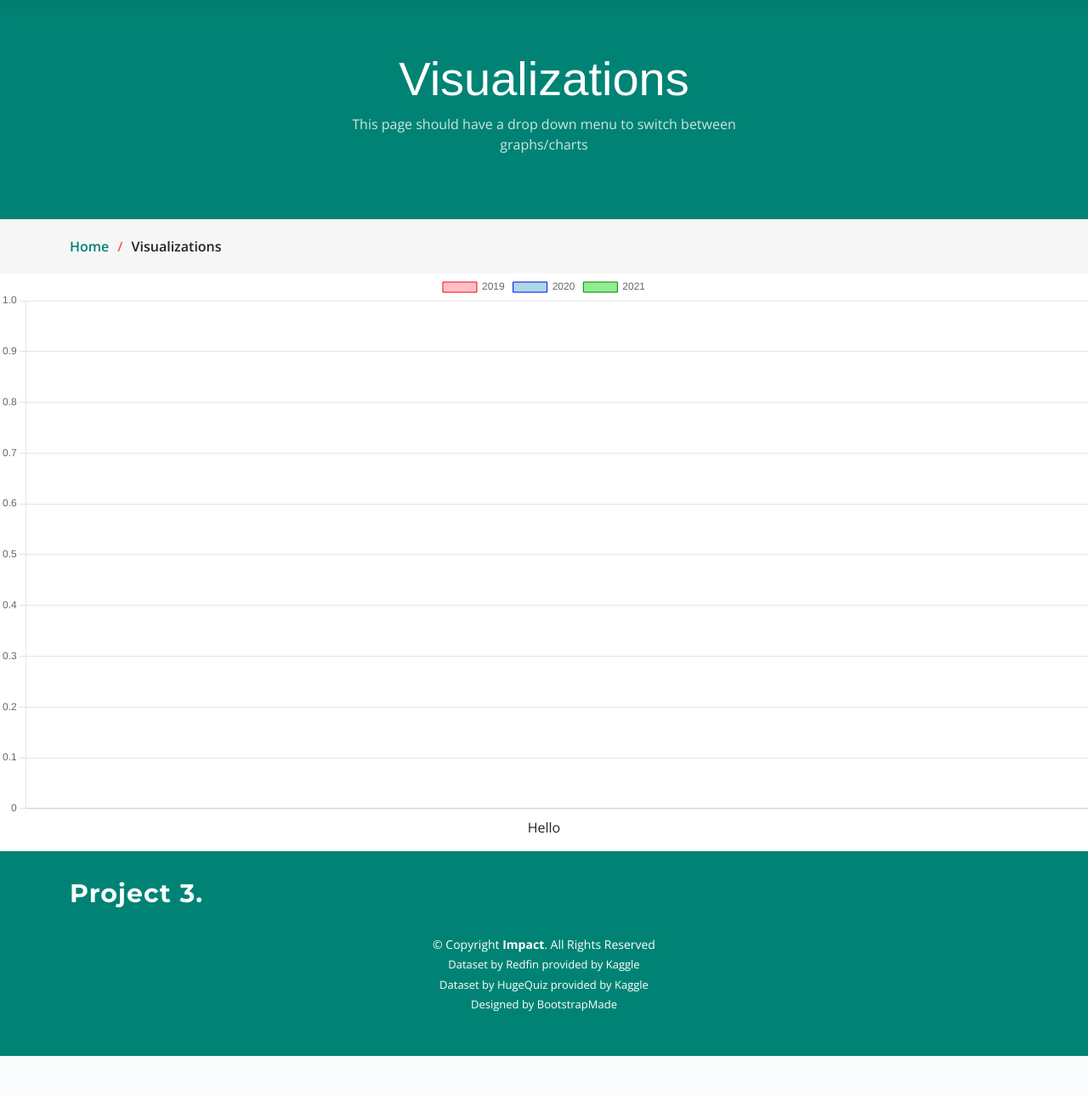
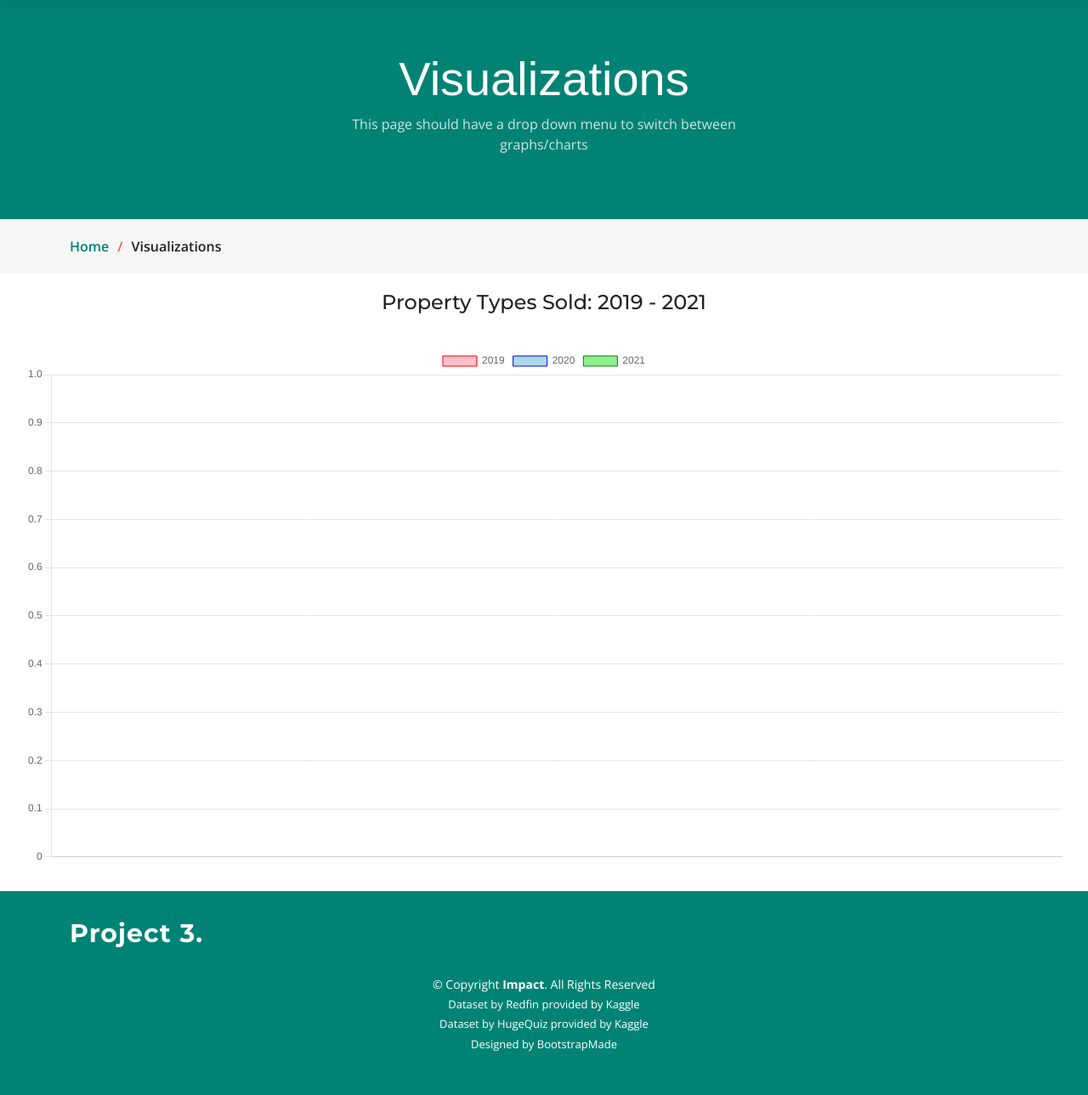
Before and after one commit to mbruns13/redfin_housing_data, a Flask app: template Code/templates/graphs.html in a window 1280 px wide. Shown: the part 71-1360 px from the top of the page at 85% size. Before the commit the page ends 1314 px from the top, so only its background shows below. Run offline with Flask 2, Linux system fonts and the light colour scheme; the template is opened without the code that fills it, so the values that code supplies are empty; parts of the project's set-up code (start-up, migrations or seed data) failed here and were passed over; some libraries are stand-ins or nearby versions.

Commit message:
updating graphs page

```diff
--- a/Code/static/js/graphs.js
+++ b/Code/static/js/graphs.js
@@ -72,7 +72,7 @@
 var chartOptions = {
     responsive: true,
     legend: {
-        position: "top"
+        position: "bottom"
     },
     title: {
         display: true,
--- a/Code/templates/graphs.html
+++ b/Code/templates/graphs.html
@@ -103,13 +103,15 @@
         <!-- =========== Geomap ========== -->
         <row>
             <center>
-                <!-- The div where we'll insert our map -->
-                <div>
+                <h4 style="padding-top:20px;">Property Types Sold: 2019 - 2021</h4>
+
+                <!-- The div where we'll insert our chart -->
+                <div style="padding: 30px;">
                     <canvas id="property_bar"></canvas>
                 </div>
 
 
-                <p>Hello</p>
+                <!-- <p>Hello</p> -->
             </center>
         </row>
 
```
